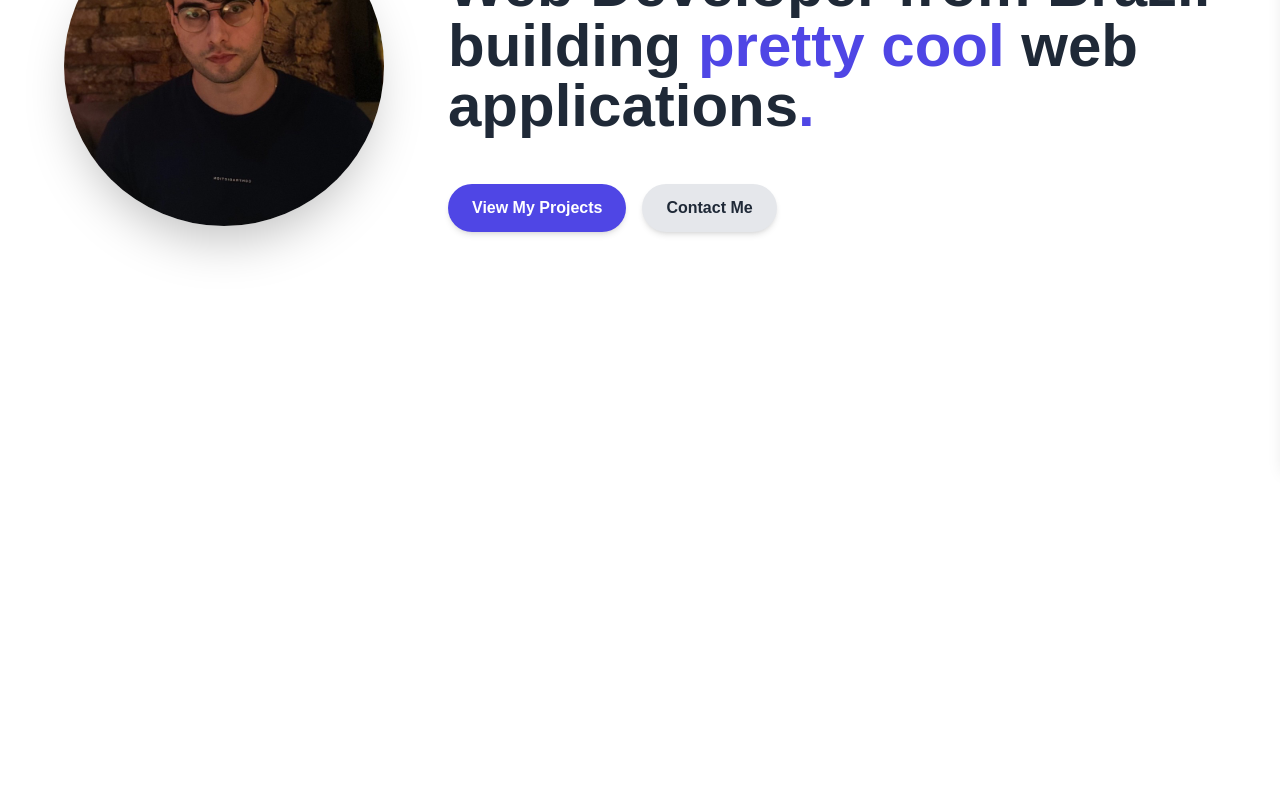
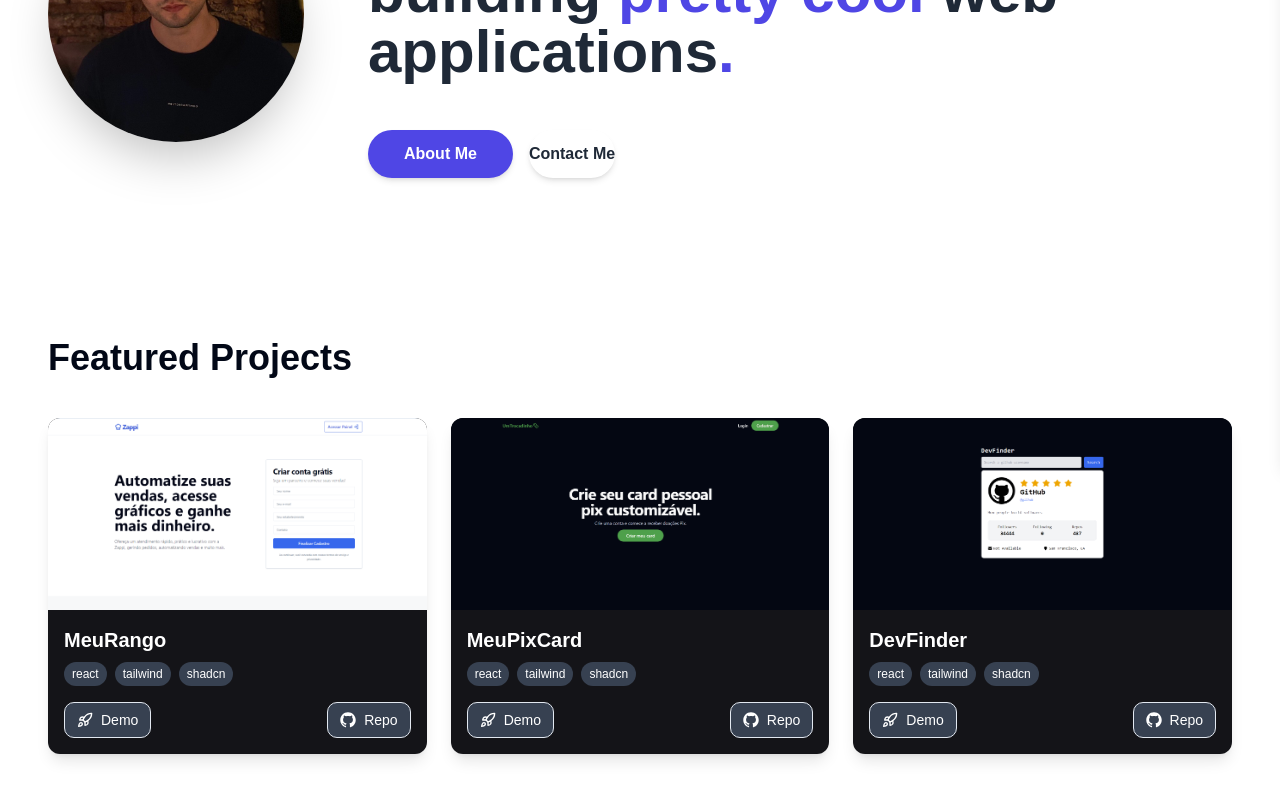
Before and after one commit to pefelippe/Portfolio, a Next.js app: page / in a window 1280 px wide. Shown: the part 334-1134 px from the top of the page. Before the commit the page ends 800 px from the top, so only its background shows below. Built offline with nearby package versions, Linux system fonts and the light colour scheme.

Commit message:
ta ficando bom

```diff
--- a/pages/index.tsx
+++ b/pages/index.tsx
@@ -1,14 +1,16 @@
 import { motion } from "framer-motion";
 
 import HeroSection from "../src/sections/HeroSection";
+import FeaturedProjectsSection from "../src/sections/FeaturedProjectsSection";
 
 export default function Home() {
   return (
     <motion.div
-      className="flex flex-col  w-full  mx-auto
-     px-6 gap-y-12 lg:gap-y-16"
+      className="flex flex-col  w-full  mx-auto p-6 md:px-12 max-w-7xl  mt-40 gap-40
+    "
     >
       <HeroSection />
+      <FeaturedProjectsSection />
     </motion.div>
   );
 }
--- /dev/null
+++ b/pages/projects/index.tsx
@@ -0,0 +1,96 @@
+import { motion } from "framer-motion";
+import { useEffect, useState } from "react";
+import ProjectCard from "../../src/components/ProjectCard";
+import Pagination from "../../src/components/Pagination";
+
+interface GitHubRepo {
+  id: number;
+  name: string;
+  description: string;
+  html_url: string;
+  homepage: string;
+  topics: string[];
+  stargazers_count: number;
+  updated_at: string;
+}
+
+export default function Projects() {
+  const [projects, setProjects] = useState<GitHubRepo[]>([]);
+  const [currentPage, setCurrentPage] = useState(1);
+  const [sortBy, setSortBy] = useState<"stars" | "recent">("stars");
+  const projectsPerPage = 6;
+
+  useEffect(() => {
+    async function fetchProjects() {
+      const response = await fetch(
+        "https://api.github.com/users/pefelippe/repos?per_page=100",
+      );
+      const data: GitHubRepo[] = await response.json();
+      const sortedData = sortProjects(data, sortBy);
+      setProjects(sortedData);
+    }
+    fetchProjects();
+  }, [sortBy]);
+
+  const sortProjects = (data: GitHubRepo[], sort: "stars" | "recent") => {
+    return [...data].sort((a, b) =>
+      sort === "stars"
+        ? b.stargazers_count - a.stargazers_count
+        : new Date(b.updated_at).getTime() - new Date(a.updated_at).getTime(),
+    );
+  };
+
+  const indexOfLastProject = currentPage * projectsPerPage;
+  const indexOfFirstProject = indexOfLastProject - projectsPerPage;
+  const currentProjects = projects.slice(
+    indexOfFirstProject,
+    indexOfLastProject,
+  );
+
+  const paginate = (pageNumber: number) => setCurrentPage(pageNumber);
+
+  return (
+    <motion.div
+      initial={{ opacity: 0 }}
+      animate={{ opacity: 1 }}
+      transition={{ duration: 0.5 }}
+      className="container mx-auto px-4 py-8 mt-20 "
+    >
+      <h1 className="text-4xl font-bold mb-2">Projects</h1>
+      <h2 className="text-xl text-gray-600 mb-4">
+        Explore my latest work and contributions
+      </h2>
+
+      <div className="mb-10">
+        <select
+          value={sortBy}
+          onChange={(e) => setSortBy(e.target.value as "stars" | "recent")}
+          className="p-2 border rounded"
+        >
+          <option value="stars">Sort by Stars</option>
+          <option value="recent">Sort by Most Recent</option>
+        </select>
+      </div>
+      <div className="grid grid-cols-1 md:grid-cols-2 lg:grid-cols-3 gap-8">
+        {currentProjects.map((project) => (
+          <ProjectCard
+            key={project.id}
+            id={project.id}
+            title={project.name}
+            description={project.description || "No description available"}
+            link={project.homepage || project.html_url}
+            repo={project.html_url}
+            stack={project.topics}
+            imgUrl={`https://opengraph.githubassets.com/1/${project.name}`}
+          />
+        ))}
+      </div>
+      <Pagination
+        projectsPerPage={projectsPerPage}
+        totalProjects={projects.length}
+        paginate={paginate}
+        currentPage={currentPage}
+      />
+    </motion.div>
+  );
+}
--- /dev/null
+++ b/src/components/Pagination.tsx
@@ -0,0 +1,40 @@
+interface PaginationProps {
+  projectsPerPage: number;
+  totalProjects: number;
+  paginate: (pageNumber: number) => void;
+  currentPage: number;
+}
+
+const Pagination: React.FC<PaginationProps> = ({
+  projectsPerPage,
+  totalProjects,
+  paginate,
+  currentPage,
+}) => {
+  const pageNumbers = [];
+
+  for (let i = 1; i <= Math.ceil(totalProjects / projectsPerPage); i++) {
+    pageNumbers.push(i);
+  }
+
+  return (
+    <nav className="mt-8">
+      <ul className="flex justify-center">
+        {pageNumbers.map((number) => (
+          <li key={number} className="mx-1">
+            <button
+              onClick={() => paginate(number)}
+              className={`px-3 py-1 border rounded ${
+                currentPage === number ? "bg-blue-500 text-white" : ""
+              }`}
+            >
+              {number}
+            </button>
+          </li>
+        ))}
+      </ul>
+    </nav>
+  );
+};
+
+export default Pagination;
--- a/src/components/ProjectCard.tsx
+++ b/src/components/ProjectCard.tsx
@@ -1,9 +1,8 @@
-// Adicione esta importação
-import { GitHubLogoIcon } from "@radix-ui/react-icons";
 import { motion } from "framer-motion";
-import { GithubIcon, Rocket } from "lucide-react";
 import Link from "next/link";
 import { useState } from "react";
+import { GitHubLogoIcon } from "@radix-ui/react-icons";
+import { Rocket } from "lucide-react";
 
 import { Button } from "./ui/button";
 
@@ -29,34 +28,70 @@ function ProjectCard({
   const [isHovered, setIsHovered] = useState(false);
 
   return (
-    <div
-      className="relative flex items-center justify-center w-full h-full gap-6 transition-all text-start lg:gap-12 max-lg:flex-col "
-      onMouseEnter={() => setIsHovered(true)}
-      onMouseLeave={() => setIsHovered(false)}
+    <motion.div
+      whileHover={{ scale: 1.03 }}
+      className="flex flex-col bg-[#141418] rounded-xl shadow-lg overflow-hidden h-full"
     >
-      <Link
-        target="_blank"
-        href={link}
-        className="relative w-full h-full overflow-hidden border-2 shadow rounded-xl border-gray-100/10"
+      <div
+        className="relative w-full h-48 overflow-hidden"
+        onMouseEnter={() => setIsHovered(true)}
+        onMouseLeave={() => setIsHovered(false)}
       >
         <motion.img
-          whileHover={{ scale: 1.05 }}
           src={imgUrl}
-          alt="card image"
-          className={`overflow-hidden object-cover w-full h-full min-h-[250px] ${
-            isHovered ? "blur-sm" : ""
+          alt={title}
+          className={`w-full h-full object-cover transition-all duration-300 ${
+            isHovered ? "scale-110 blur-sm" : ""
           }`}
         />
         {isHovered && (
-          <div className="absolute inset-0 flex flex-col items-center justify-center gap-1 px-10 text-white bg-black bg-opacity-70">
-            <p className="text-lg font-bold underline">{title}</p>
-            <p className="text-sm font-medium text-[#fff]  max-w-md text-center">
-              {description}
-            </p>
+          <div className="absolute inset-0 flex items-center justify-center bg-black bg-opacity-70 p-4">
+            <p className="text-white text-center text-sm">{description}</p>
           </div>
         )}
-      </Link>
-    </div>
+      </div>
+      <div className="p-4 flex flex-col flex-grow">
+        <h3 className="text-xl font-semibold mb-2 truncate text-white">
+          {title}
+        </h3>
+        {stack.length > 0 && (
+          <div className="flex flex-wrap gap-2 mb-4">
+            {stack.slice(0, 3).map((tech) => (
+              <span
+                key={tech}
+                className="px-2 py-1 bg-gray-700 rounded-full text-xs text-white"
+              >
+                {tech}
+              </span>
+            ))}
+          </div>
+        )}
+        <div className="flex justify-between mt-auto">
+          <Button
+            asChild
+            variant="outline"
+            size="sm"
+            className="bg-gray-700 text-white hover:bg-gray-600"
+          >
+            <Link href={link || repo} target="_blank" rel="noopener noreferrer">
+              <Rocket className="mr-2 h-4 w-4" />
+              {link ? "Demo" : "Repo"}
+            </Link>
+          </Button>
+          <Button
+            asChild
+            variant="outline"
+            size="sm"
+            className="bg-gray-700 text-white hover:bg-gray-600"
+          >
+            <Link href={repo} target="_blank" rel="noopener noreferrer">
+              <GitHubLogoIcon className="mr-2 h-4 w-4" />
+              Repo
+            </Link>
+          </Button>
+        </div>
+      </div>
+    </motion.div>
   );
 }
 
--- a/src/components/layout/Header.tsx
+++ b/src/components/layout/Header.tsx
@@ -20,9 +20,9 @@ const Header = () => {
         initial={{ opacity: 0, y: -25 }}
         animate={{ opacity: 1, y: 0 }}
         transition={{ duration: 0.75, delay: 1 }}
-        className="fixed z-10 flex w-full bg-[#fefefe] dark:bg-[#09090b] transition-colors duration-300"
+        className="fixed flex w-full bg-[#fefefe] dark:bg-[#09090b] transition-colors duration-300 border-b border-gray-200 dark:border-gray-100/30 z-50 p-6 md:px-12"
       >
-        <div className="flex mx-auto items-center justify-between w-full p-6 md:px-12">
+        <div className="flex mx-auto items-center justify-between w-full  max-w-6xl ">
           <Link href="/" className="text-2xl tracking-tighter font-bold">
             pedrofelippe.
           </Link>
--- /dev/null
+++ b/src/sections/FeaturedProjectsSection.tsx
@@ -0,0 +1,40 @@
+import { motion } from "framer-motion";
+import Link from "next/link";
+import { projects } from "../constants";
+import ProjectCard from "../components/ProjectCard";
+
+function FeaturedProjectsSection() {
+  // Select the first 3 projects as featured
+  const featuredProjects = projects.slice(0, 3);
+
+  return (
+    <motion.div
+      initial={{ opacity: 0, y: 20 }}
+      animate={{ opacity: 1, y: 0 }}
+      transition={{ duration: 0.8 }}
+      className=" "
+    >
+      <div className="flex justify-between items-center mb-8">
+        <h2 className="text-4xl font-bold mb-2">Featured Projects</h2>
+        <Link
+          href="/projects"
+          className="inline-block bg-blue-600 text-white font-semibold py-2 px-4 rounded-md hover:bg-blue-700 transition duration-300 hover:text-gray-300 underline"
+        >
+          View All Projects
+        </Link>
+      </div>
+      <div className="grid grid-cols-1 md:grid-cols-2 lg:grid-cols-3 gap-6">
+        {featuredProjects.map((project) => (
+          <ProjectCard key={project.id} {...project} />
+        ))}
+      </div>
+      <motion.div
+        className="mt-8 text-center"
+        whileHover={{ scale: 1.05 }}
+        whileTap={{ scale: 0.95 }}
+      ></motion.div>
+    </motion.div>
+  );
+}
+
+export default FeaturedProjectsSection;
--- a/src/sections/HeroSection.tsx
+++ b/src/sections/HeroSection.tsx
@@ -7,14 +7,14 @@ import { FaGithub, FaLinkedin } from "react-icons/fa";
 function HeroSection() {
   return (
     <motion.div
-      className="flex items-center justify-center w-full mx-auto min-h-screen px-4 sm:px-6 lg:px-8"
+      className="flex items-center justify-center w-full mx-auto "
       initial={{ opacity: 0 }}
       animate={{ opacity: 1 }}
       transition={{ duration: 1 }}
     >
-      <div className="flex flex-col lg:flex-row items-center justify-between max-w-6xl gap-8 lg:gap-16 w-full">
+      <div className="flex flex-col lg:flex-row items-center justify-start  gap-8 lg:gap-16 w-full">
         <motion.div
-          className="relative w-48 h-48 sm:w-64 sm:h-64 lg:w-80 lg:h-80"
+          className="relative w-48 h-48 sm:w-64 sm:h-64 "
           initial={{ opacity: 0, scale: 0.8 }}
           animate={{ opacity: 1, scale: 1 }}
           transition={{ duration: 0.8, delay: 0.2 }}
@@ -34,7 +34,7 @@ function HeroSection() {
           transition={{ duration: 0.8, delay: 0.4 }}
         >
           <motion.p
-            className="text-xl sm:text-2xl font-normal text-gray-600 dark:text-[#a8a8a8] transition-colors duration-300"
+            className="text-xl sm:text-xl font-normal text-gray-600 dark:text-[#a8a8a8] transition-colors duration-300"
             initial={{ opacity: 0, y: 10 }}
             animate={{ opacity: 1, y: 0 }}
             transition={{ duration: 0.5, delay: 0.6 }}
@@ -63,18 +63,18 @@ function HeroSection() {
             animate={{ opacity: 1, y: 0 }}
             transition={{ duration: 0.5, delay: 1 }}
           >
-            <Link href="/projects">
+            <Link href="/about">
               <motion.button
-                className="px-6 py-3 bg-indigo-600 font-semibold text-white rounded-3xl shadow-md hover:bg-indigo-700 transition-colors duration-300 w-full  "
+                className="px-6 py-3 bg-indigo-600 font-semibold text-white rounded-3xl shadow-md hover:bg-indigo-700 transition-colors duration-300 w-full  px-9"
                 whileHover={{ scale: 1.05 }}
                 whileTap={{ scale: 0.95 }}
               >
-                View My Projects
+                About Me
               </motion.button>
             </Link>
             <Link href="/contact">
               <motion.button
-                className="px-6 py-3 bg-gray-200 font-semibold text-gray-800 dark:bg-gray-700 rounded-3xl dark:text-white shadow-md hover:bg-gray-300 dark:hover:bg-gray-600 transition-colors duration-300 w-full sm:w-auto"
+                className=" py-3 font-semibold text-gray-800  rounded-3xl dark:text-white shadow-md  transition-colors duration-300 w-full sm:w-auto"
                 whileHover={{ scale: 1.05 }}
                 whileTap={{ scale: 0.95 }}
               >
```
Also changed, not shown: pages/contact.tsx (+15 -6 lines), src/components/MessageForm.tsx (+21 -20 lines).
